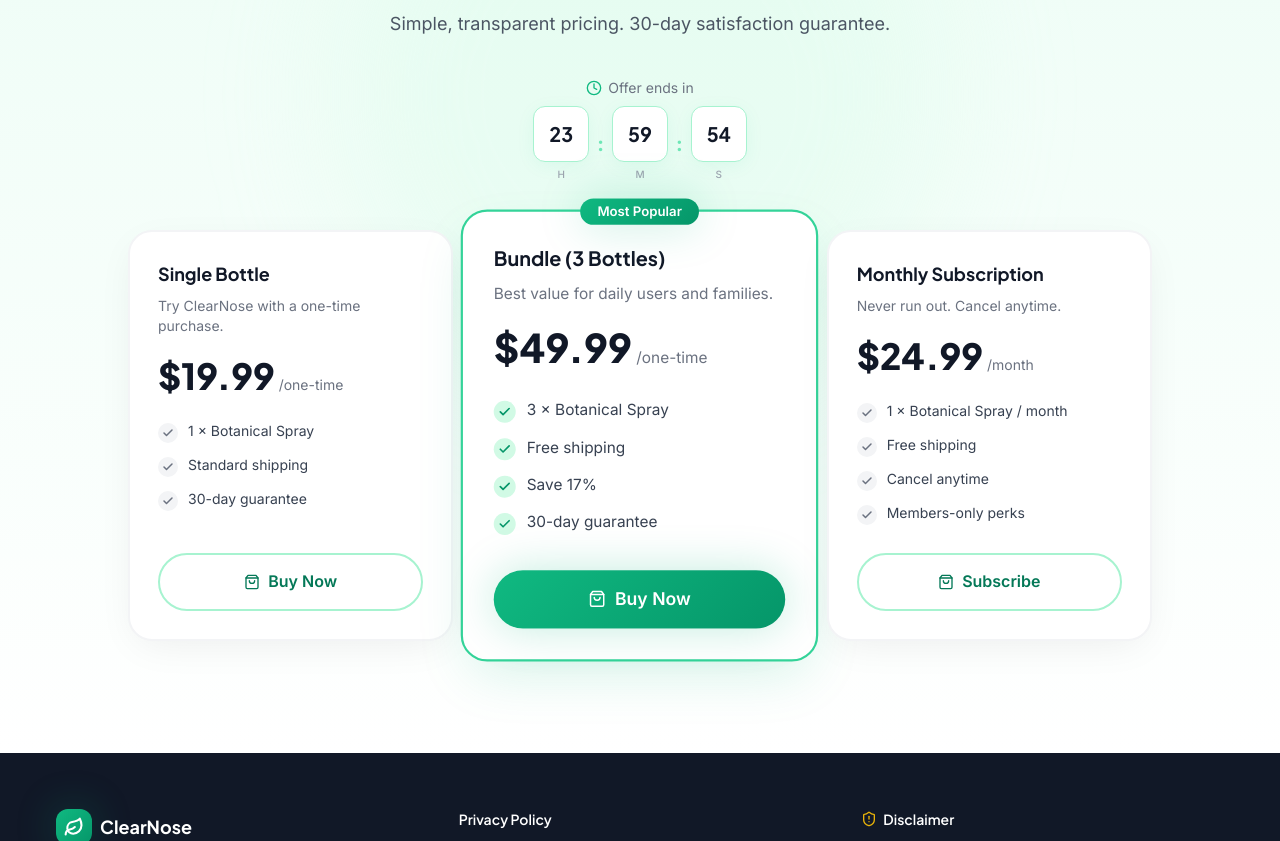
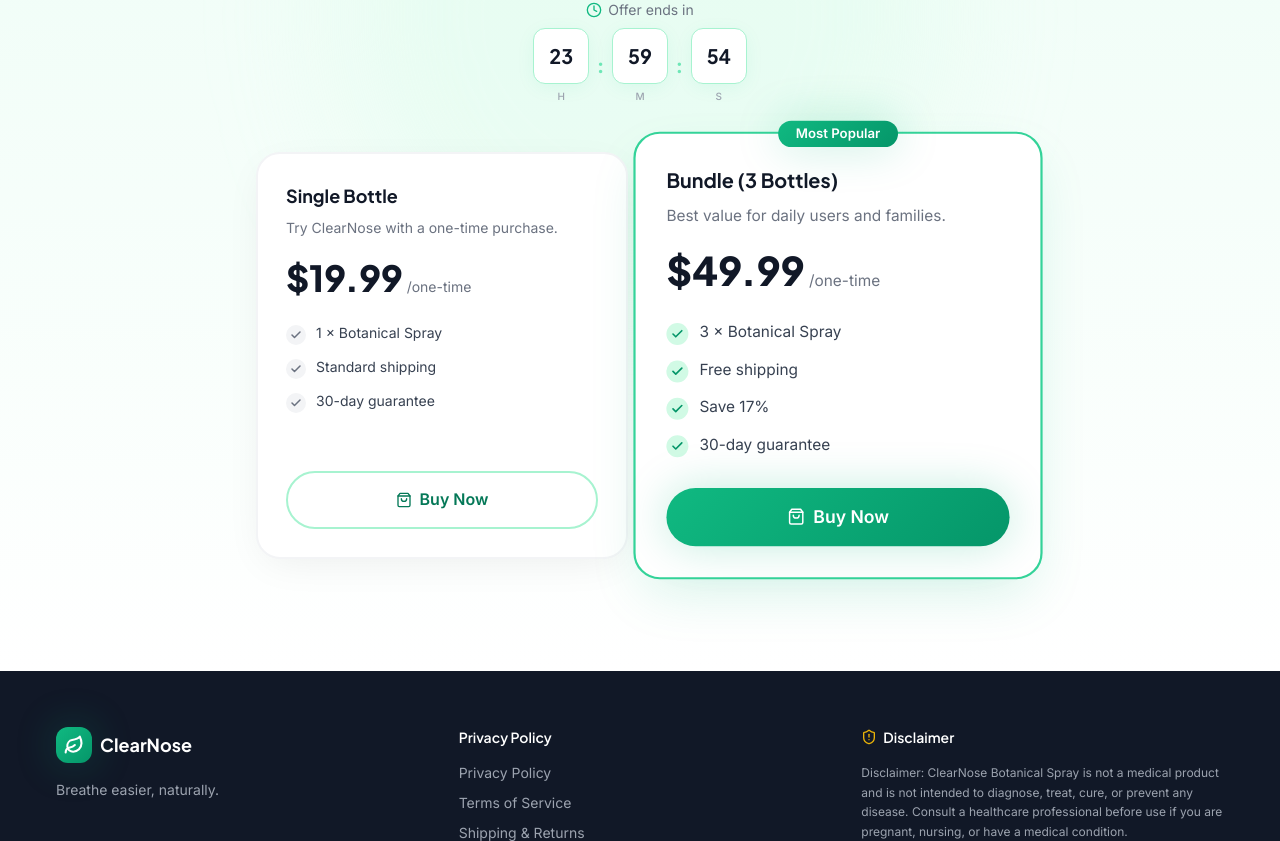
Before and after one commit to yangyangyang9-9/ClearNose-Botanical-Spray, a React (Vite) app: page / in a window 1280 px wide. Shown: the part 5579-6420 px from the top of the page. Built offline with nearby package versions, Linux system fonts and the light colour scheme; no server answers.

Commit message:
fix: remove children FAQ and subscription pricing plan
Remove FAQ item 'Can children use it?' and Monthly Subscription plan. Update PlanId type, PLANS config, grid layout to 2 columns.

```diff
--- a/src/components/FAQSection.tsx
+++ b/src/components/FAQSection.tsx
@@ -4,7 +4,7 @@
 import { useScrollReveal } from "@/hooks/useScrollReveal";
 import { trackEvent } from "@/constants/config";
 
-const FAQ_IDS = ["1", "2", "3", "4"] as const;
+const FAQ_IDS = ["1", "2", "3"] as const;
 
 export const FAQSection = () => {
   const { t } = useTranslation();
--- a/src/components/PricingSection.tsx
+++ b/src/components/PricingSection.tsx
@@ -5,7 +5,7 @@
 import { useCountdown } from "@/hooks/useCountdown";
 import { trackEvent, type PlanId } from "@/constants/config";
 
-const PLAN_KEYS: PlanId[] = ["single", "bundle", "subscription"];
+const PLAN_KEYS: PlanId[] = ["single", "bundle"];
 
 export const PricingSection = () => {
   const { t } = useTranslation();
@@ -68,7 +68,7 @@
         </div>
 
         {/* 价格卡片 */}
-        <div className="grid md:grid-cols-3 gap-6 max-w-5xl mx-auto items-stretch">
+        <div className="grid md:grid-cols-2 gap-6 max-w-3xl mx-auto items-stretch">
           {PLAN_KEYS.map((planKey) => {
             const isPopular = planKey === "bundle";
             const features = t(`pricing.plans.${planKey}.features`, {
--- a/src/constants/config.ts
+++ b/src/constants/config.ts
@@ -23,7 +23,7 @@
 };
 
 // 套餐类型
-export type PlanId = "single" | "bundle" | "subscription";
+export type PlanId = "single" | "bundle";
 
 // 套餐定价数据（与 i18n 配合使用）
 export interface PlanConfig {
@@ -45,12 +45,6 @@
     price: 49.99,
     priceLabel: "$49.99",
     nameKey: "pricing.plans.bundle.name",
-  },
-  subscription: {
-    id: "subscription",
-    price: 24.99,
-    priceLabel: "$24.99",
-    nameKey: "pricing.plans.subscription.name",
   },
 };
 
--- a/src/i18n/locales/en.json
+++ b/src/i18n/locales/en.json
@@ -173,10 +173,6 @@
       "3": {
         "question": "Is it safe for daily use?",
         "answer": "Yes. ClearNose is formulated with gentle botanical ingredients suitable for daily nasal care routines. If you experience any discomfort, discontinue use and consult a healthcare professional."
-      },
-      "4": {
-        "question": "Can children use it?",
-        "answer": "ClearNose is intended for adults. For children, please consult a pediatrician before use."
       }
     }
   },
@@ -211,19 +207,6 @@
           "30-day guarantee"
         ],
         "cta": "Buy Now"
-      },
-      "subscription": {
-        "name": "Monthly Subscription",
-        "desc": "Never run out. Cancel anytime.",
-        "price": "$24.99",
-        "period": "/month",
-        "features": [
-          "1 × Botanical Spray / month",
-          "Free shipping",
-          "Cancel anytime",
-          "Members-only perks"
-        ],
-        "cta": "Subscribe"
       }
     }
   },
--- a/src/i18n/locales/zh.json
+++ b/src/i18n/locales/zh.json
@@ -173,10 +173,6 @@
       "3": {
         "question": "适合日常使用吗？",
         "answer": "是的。ClearNose 采用温和的植物成分配方，适合日常鼻腔护理流程。如出现任何不适，请停止使用并咨询医疗专业人士。"
-      },
-      "4": {
-        "question": "儿童可以使用吗？",
-        "answer": "ClearNose 面向成人设计。儿童使用前请咨询儿科医生。"
       }
     }
   },
@@ -211,19 +207,6 @@
           "30 天保证"
         ],
         "cta": "立即购买"
-      },
-      "subscription": {
-        "name": "月度订阅",
-        "desc": "永不缺货，随时取消。",
-        "price": "$24.99",
-        "period": "/月",
-        "features": [
-          "每月 1 × 植物喷雾",
-          "免费配送",
-          "随时取消",
-          "会员专属福利"
-        ],
-        "cta": "订阅"
       }
     }
   },
--- a/src/pages/Checkout.tsx
+++ b/src/pages/Checkout.tsx
@@ -10,7 +10,7 @@
 import { PLANS, IMAGES, type PlanId } from "@/constants/config";
 
 const isPlanId = (v: string | null): v is PlanId =>
-  v === "single" || v === "bundle" || v === "subscription";
+  v === "single" || v === "bundle";
 
 const ProcessingState = () => {
   const { t } = useTranslation();
```
